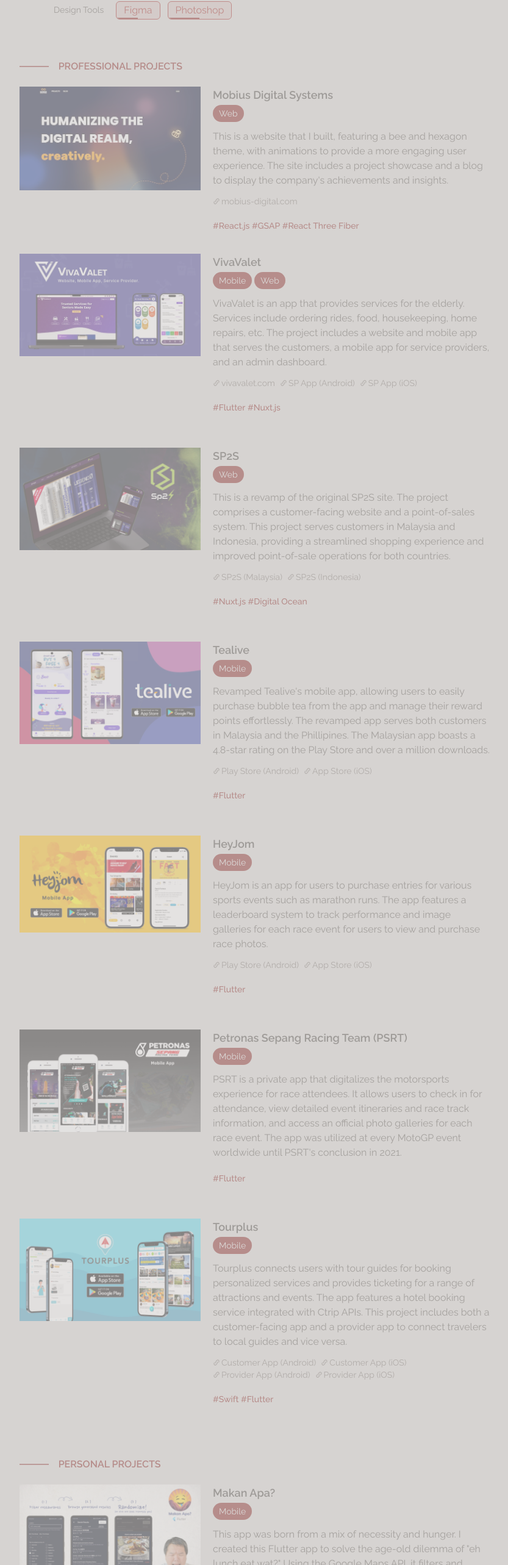
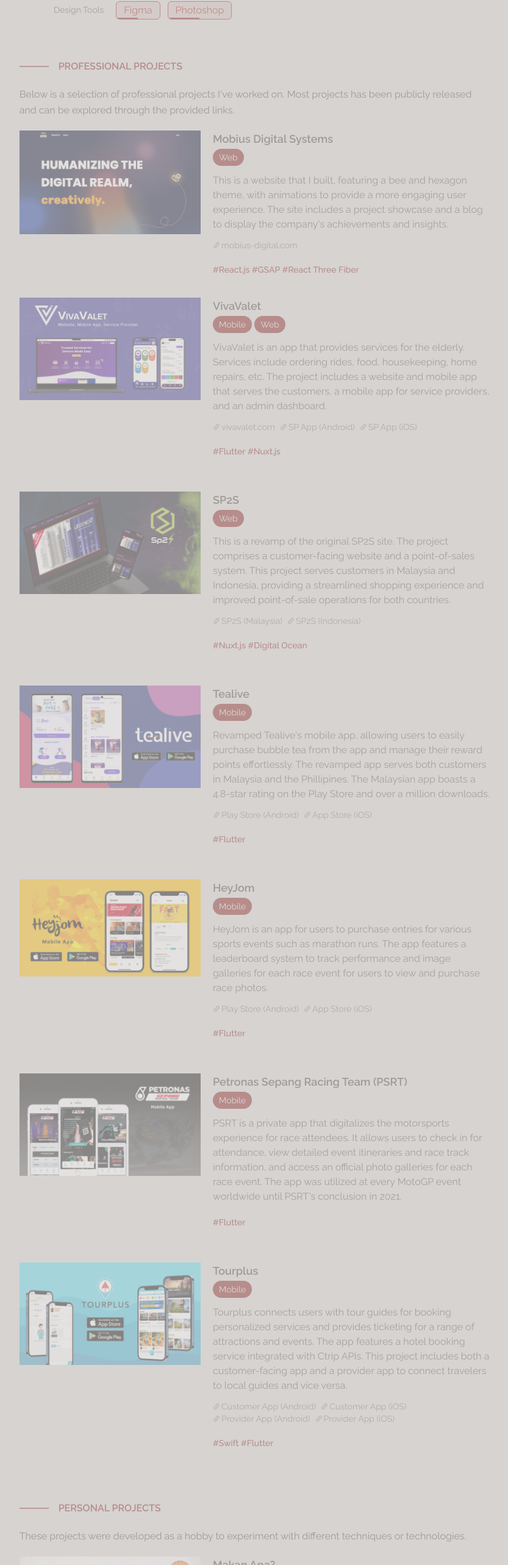
Before and after one commit to choo1095/portfolio-v1, a Next.js app: page / in a window 1280 px wide. Shown: the part 1432-3998 px from the top of the page at 61% size, without its empty margins (435-1268 px from the left). Built offline with nearby package versions, Linux system fonts and the light colour scheme.

Commit message:
projects section: added descriptions

```diff
--- a/src/components/sections/content/PersonalProjectsSection.tsx
+++ b/src/components/sections/content/PersonalProjectsSection.tsx
@@ -36,7 +36,10 @@
         }}
       >
         <SectionHeader>{strings.personal_projects.header}</SectionHeader>
-        <div className="space-y-4">
+
+        <p>{strings.personal_projects.description}</p>
+
+        <div className="mt-5 space-y-4">
           {personalProjects.map((project) => (
             <ProjectCard key={project.id} project={project}></ProjectCard>
           ))}
--- a/src/components/sections/content/ProfessionalProjectsSection.tsx
+++ b/src/components/sections/content/ProfessionalProjectsSection.tsx
@@ -30,7 +30,9 @@
       >
         <SectionHeader>{strings.professional_projects.header}</SectionHeader>
 
-        <div className="space-y-4">
+        <p>{strings.professional_projects.description}</p>
+
+        <div className="mt-5 space-y-4">
           {professionalProjects.map((project) => (
             <ProjectCard key={project.id} project={project}></ProjectCard>
           ))}
--- a/src/constants/strings.ts
+++ b/src/constants/strings.ts
@@ -21,9 +21,13 @@
   },
   professional_projects: {
     header: "Professional Projects",
+    description:
+      "Below is a selection of professional projects I've worked on. Most projects has been publicly released and can be explored through the provided links.",
   },
   personal_projects: {
     header: "Personal Projects",
+    description:
+      "These projects were developed as a hobby to experiment with different techniques or technologies.",
   },
   socials: {
     linkedin: {
```
